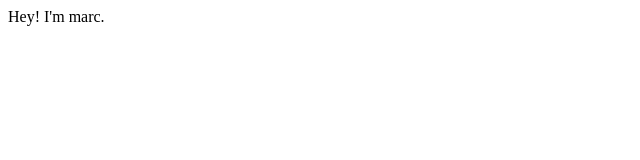
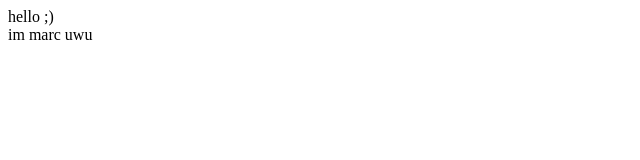
Before and after one commit to beanguy3/beanguy3.github.io, a plain HTML site: page index.html in a window 1280 px wide. Shown: the whole page, without its empty margins (0-640 px from the left). Drawn offline with Linux system fonts and the light colour scheme.

Commit message:
Edit website

```diff
--- a/index.html
+++ b/index.html
@@ -4,6 +4,7 @@
     <title>Beanguy3's personal website!</title>
   </head>
   <body>
-    Hey! I'm marc.
+    hello ;)
+    <br>im marc uwu
   </body>
 </html>
```
